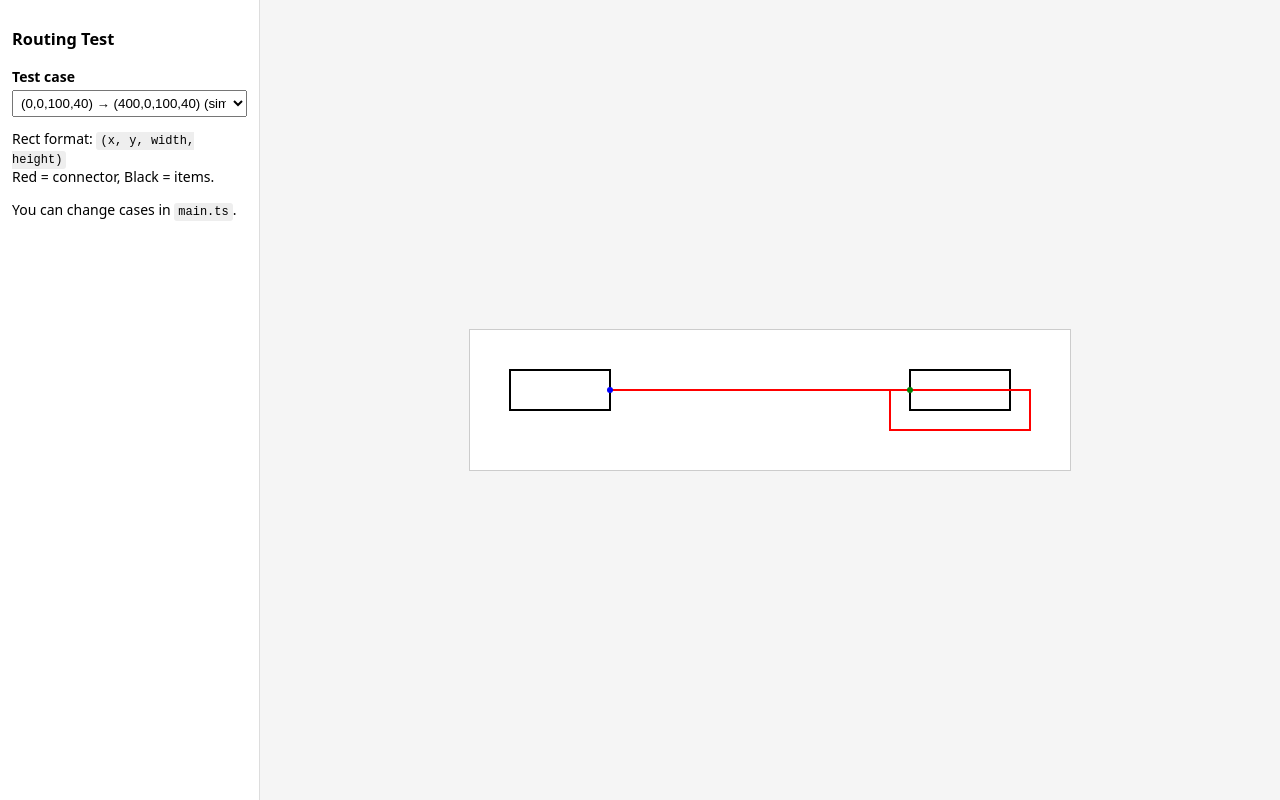
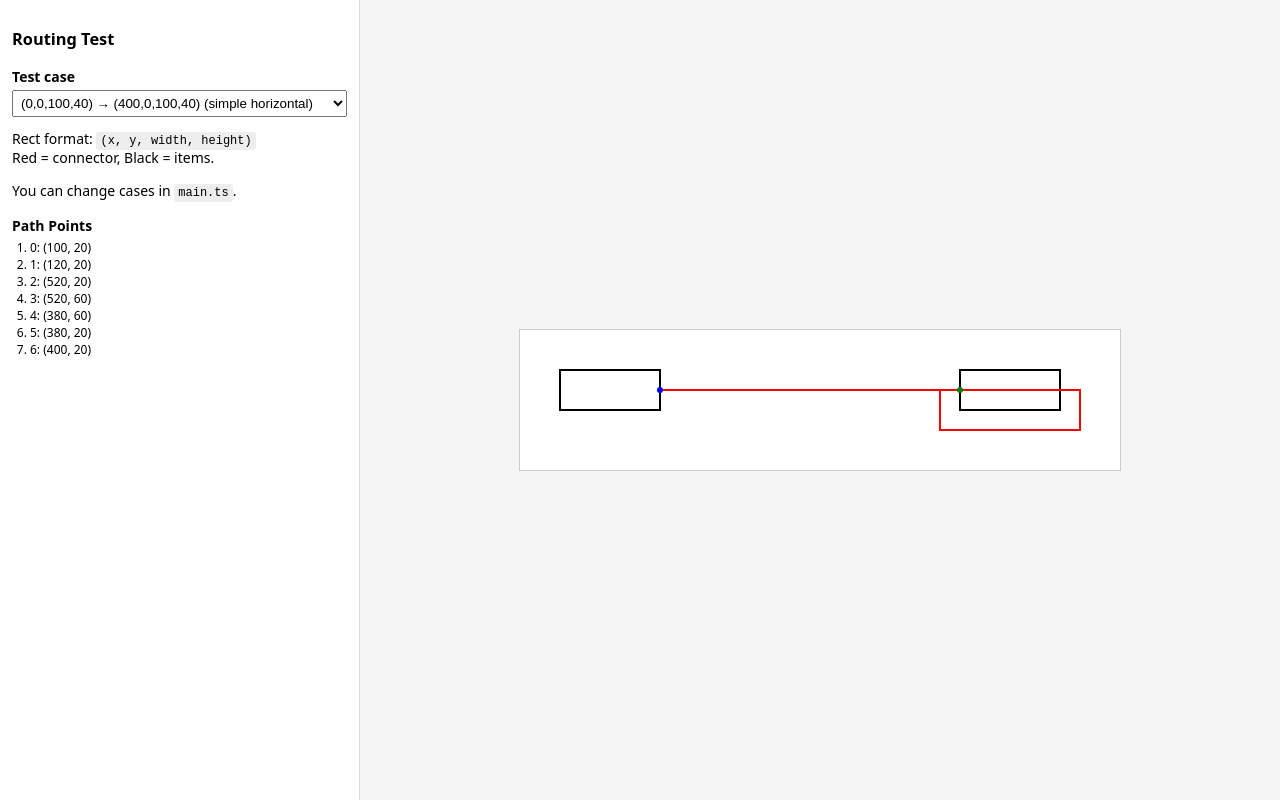
Before and after one commit to darwin-xu/endless-canvas-test, a website built with Vite: page index.html in a window 1280 px wide. Built offline with nearby package versions, Linux system fonts and the light colour scheme.

Commit message:
Print out the points on the path

```diff
--- a/index.html
+++ b/index.html
@@ -16,7 +16,7 @@
                 height: 100vh;
             }
             #sidebar {
-                width: 260px;
+                width: 360px;
                 border-right: 1px solid #ddd;
                 padding: 12px;
                 box-sizing: border-box;
@@ -61,6 +61,19 @@
                 Red = connector, Black = items.
             </p>
             <p>You can change cases in <code>main.ts</code>.</p>
+            <div id="points" style="margin-top: 16px">
+                <h4 style="margin: 4px 0">Path Points</h4>
+                <ol
+                    id="points-list"
+                    style="
+                        padding-left: 18px;
+                        margin: 4px 0;
+                        font-size: 12px;
+                        max-height: 240px;
+                        overflow: auto;
+                    "
+                ></ol>
+            </div>
         </div>
         <div id="app"></div>
         <script type="module" src="/src/main.ts"></script>
--- a/src/main.ts
+++ b/src/main.ts
@@ -114,6 +114,7 @@ function main() {
     const select = document.getElementById(
         "case-select",
     ) as HTMLSelectElement | null;
+    const pointsList = document.getElementById("points-list");
     if (!app || !select) return;
 
     const rectSummary = (r: Rect) => `(${r.x},${r.y},${r.width},${r.height})`;
@@ -133,8 +134,20 @@ function main() {
     const render = () => {
         const idx = Number(select.value) || 0;
         const test = TEST_CASES[idx];
+        const pathPoints = routeRightToLeft(test.A, test.B);
         app.innerHTML = "";
+        // Build SVG using existing helper (will recompute points internally).
         app.appendChild(createSvgForCase(test));
+
+        // Populate points list
+        if (pointsList) {
+            pointsList.innerHTML = "";
+            pathPoints.forEach((p, i) => {
+                const li = document.createElement("li");
+                li.textContent = `${i}: (${p.x}, ${p.y})`;
+                pointsList.appendChild(li);
+            });
+        }
     };
 
     select.addEventListener("change", render);
```
